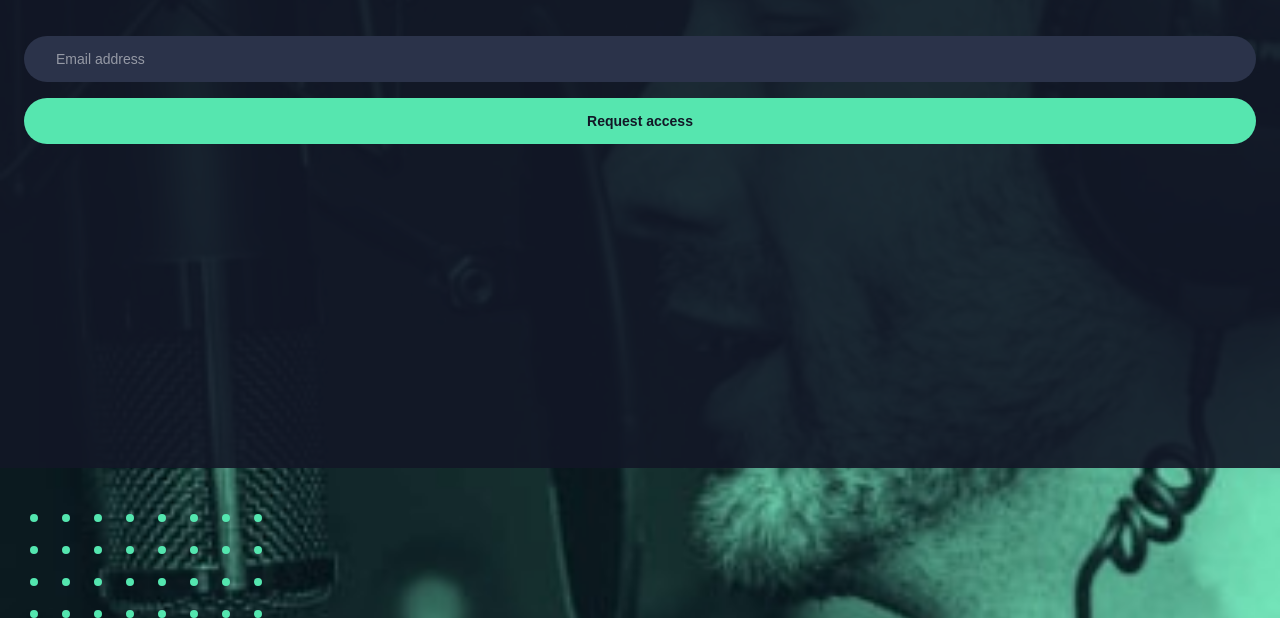
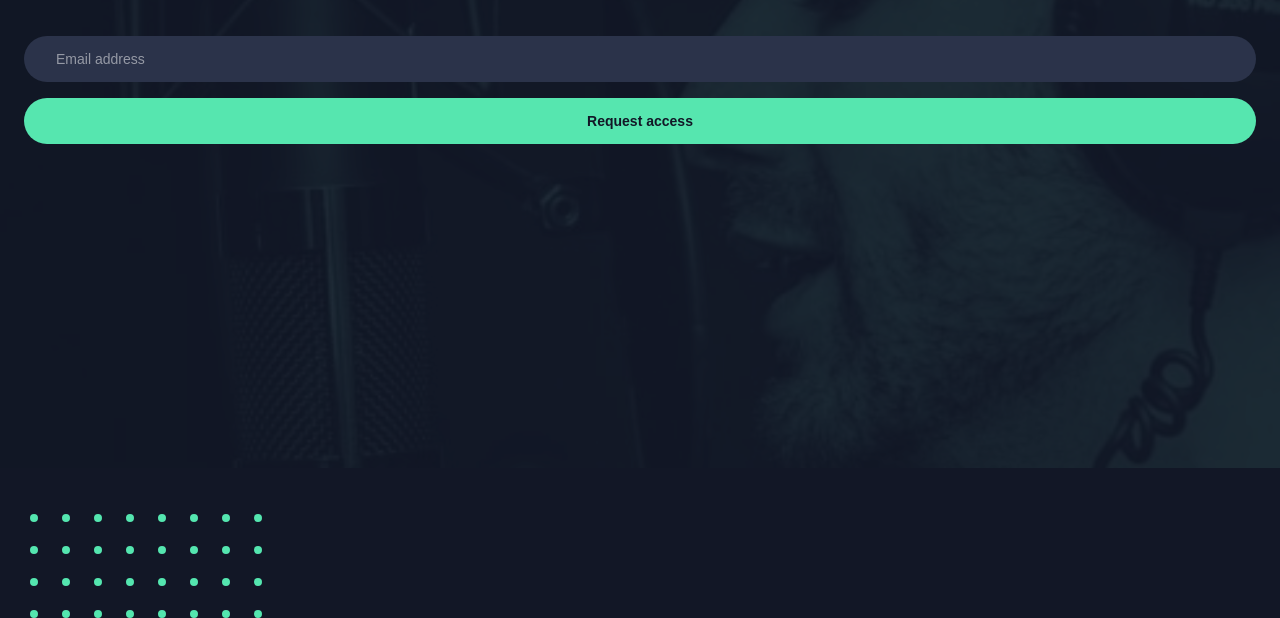
Before and after one commit to louisenorrsen/pod-request-access-landing-page, a plain HTML site: page index.html in a window 1280 px wide. Shown: the part 332-950 px from the top of the page. Drawn offline with Linux system fonts and the light colour scheme; a web font is replaced by a local one.

Commit message:
Update style.css

```diff
--- a/style.css
+++ b/style.css
@@ -14,7 +14,7 @@
     --transparent-dark: hsl(224, 35%, 11%, 0.9);
     --light: hsl(0, 0%, 100%);
     --dark-gray: hsl(225, 26%, 23%);
-    --medium-gray: #5b678b;
+    --medium-gray: hsl(225, 21%, 45%);
     --light-gray: hsl(225, 40%, 83%);
 
     --font-family: 'Chivo', sans-serif;
@@ -25,10 +25,26 @@ body {
     font-family: var(--font-family);
     color: var(--light);
     height: 100vh;
+    position: relative;
+}
+
+body::after {
+    content: '';
     background-image: url(./assets/mobile/image-host.jpg);
     background-repeat: no-repeat;
     background-size: cover;
-    position: relative;
+    position: absolute;
+    z-index: -1;
+    top: 0;
+    bottom: 0;
+    left: 0;
+    right: 0;
+}
+
+@media (min-width: 768px) {
+    body::after {
+        background-image: url(./assets/tablet/image-host.jpg);
+    }
 }
 
 main {
```
